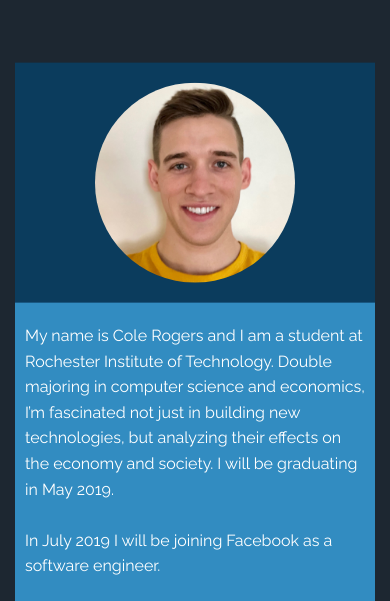
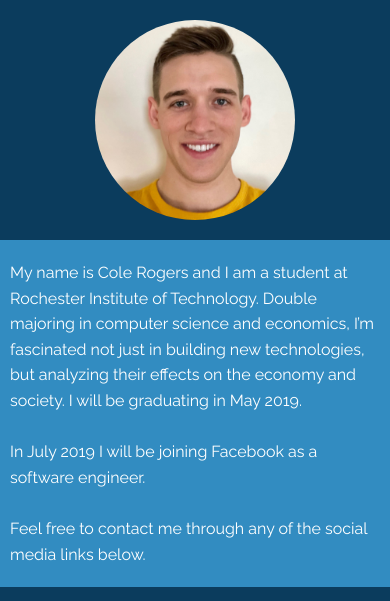
Before and after one commit to ColeLRogers/colelrogers.github.io, a plain HTML site: page index.html in a window 390 px wide. Shown: the top 601 px of the page. Drawn offline with Linux system fonts and the light colour scheme.

Commit message:
Add media queries to fix mobile issues

```diff
--- a/index.html
+++ b/index.html
@@ -1,8 +1,8 @@
 <!DOCTYPE html>
 <html>
-<meta name="viewport" content="width=device-width, initial-scale=1">
 <head>
     <meta charset="UTF-8">
+    <meta name="viewport" content="initial-scale=1.0">
     <link rel="stylesheet" type="text/css" href="style.css"/>
     <link rel="shortcut icon" href="images/favicon.ico" type="image/x-icon">
     <link rel="icon" href="images/favicon.ico" type="image/x-icon">
--- a/style.css
+++ b/style.css
@@ -2,12 +2,18 @@
 
 body {
     background-color: #1D2731;
+    margin: 0;
+}
+
+@media screen and (min-width: 600px){
+    body{
         position: absolute;
         top: 50%;
         left: 50%;
         margin-right: -50%;
         margin-left: 0;
         transform: translate(-50%, -50%);
+    }
 }
 
 .avatar img {
@@ -20,10 +26,9 @@ body {
 
 .content {
     background-color: #0B3C5D;
- margin: 15px;
     max-width: 600px;
+}
 
-}
 .about {
     background-color: #328CC1;
     color: white;
```
Lines whose indentation alone changed are shown as unchanged.
